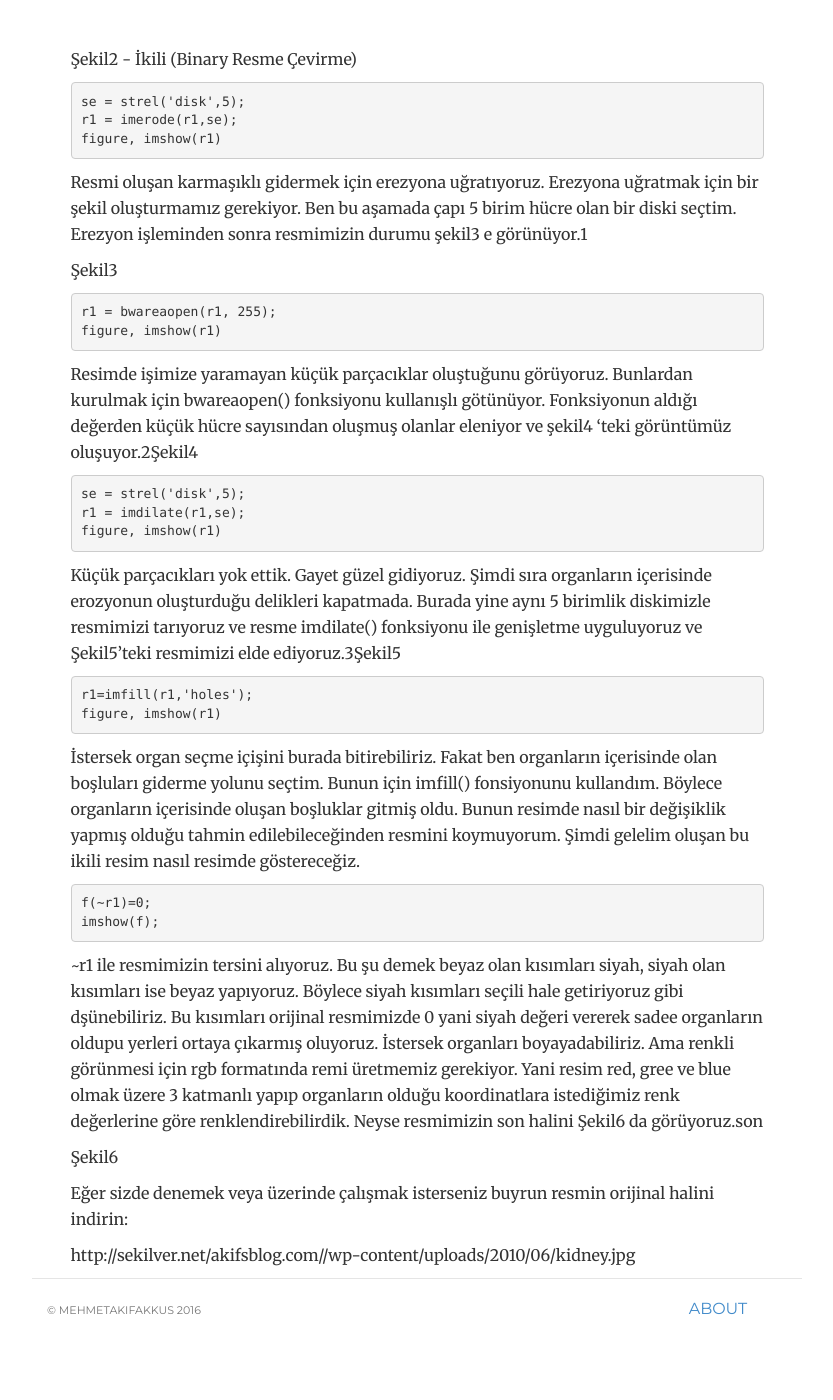
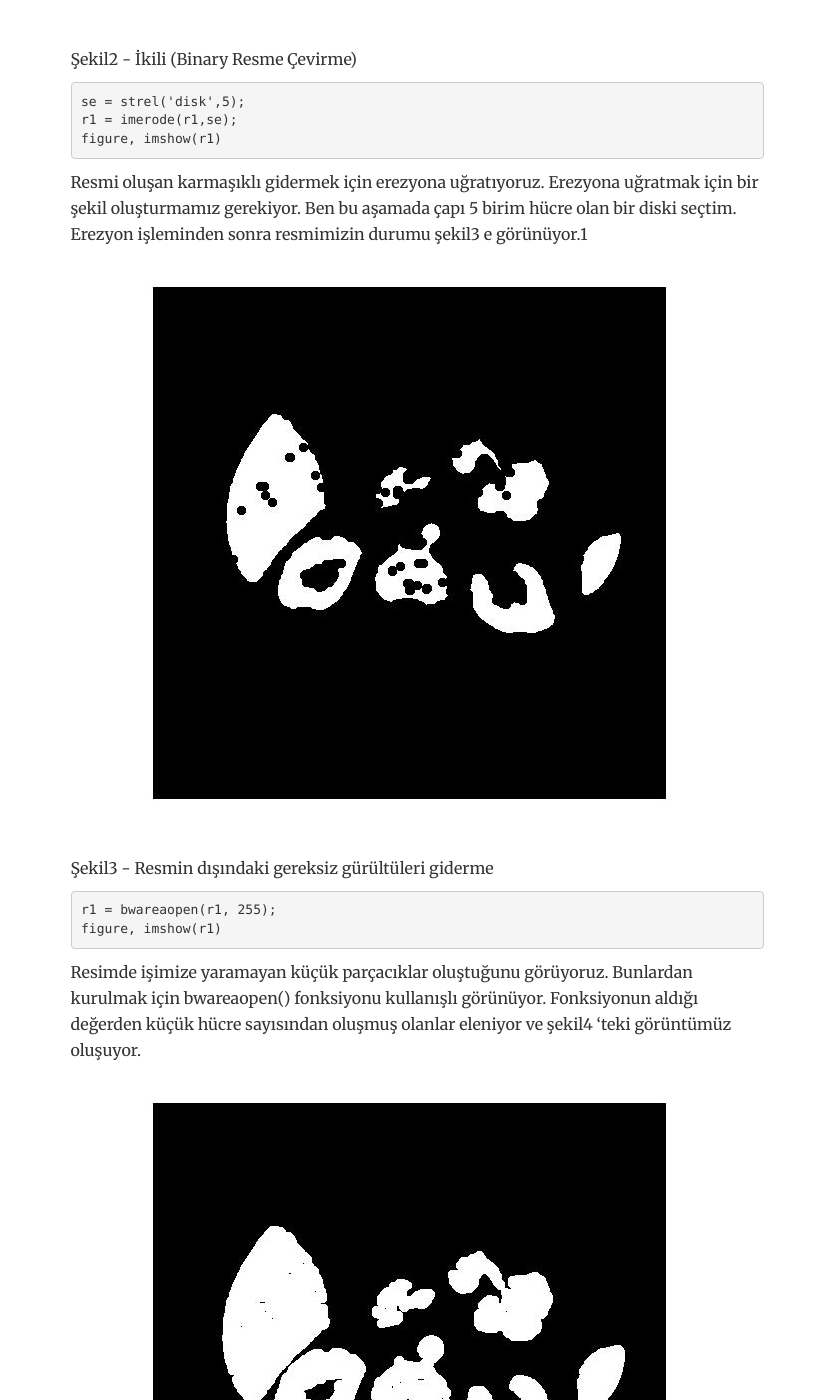
Before and after one commit to mehmetakifakkus/mehmetakifakkus.github.io, a Jekyll site: the page built from _posts/2010-06-16-morfolojik-goruntu-isleme-2-benzer-nesneleri-secme.md, in a window 1280 px wide and 1400 px high, scrolled down 1888 px. Shown: the whole window, without its empty margins (223-1056 px from the left). Built offline with Jekyll 4.4.1, drawn with Linux system fonts in a browser that asks for light colours; before the commit the page ends 3259 px from its top, so only the background shows below that; some of the changed text lies outside the part shown.

Commit message:
Update 2010-06-16-morfolojik-goruntu-isleme-2-benzer-nesneleri-secme.md

````diff
--- a/_posts/2010-06-16-morfolojik-goruntu-isleme-2-benzer-nesneleri-secme.md
+++ b/_posts/2010-06-16-morfolojik-goruntu-isleme-2-benzer-nesneleri-secme.md
@@ -24,8 +24,7 @@ figure, imshow(r1)
 ```
 Resimde aşırı beyaz alanlar olduğundan parlaklık değeri 180 den fazla olanlaı siyaha çevirdim. Daha sonra resmi ikili(binary) resim formatına çeviriyoruz. İkili resim demek bizim belirlediğimiz sınır(treshold) değerinden büyük koyuluk deerine sahip olanlara ‘1’ değerini yani beyaz, bu değerin altında olanlara da ‘0’ değerini verir buda siyah demektir. Ve resmimizi ekrana basıp ne aşamada olduğumuzu bir görelim.1-1
 
-![2-BinaryImage](https://github.com/mehmetakifakkus/mehmetakifakkus.github.io/blob/master/img/image_processing_images/morphology2/1-binary.jpg?raw=true)
-Şekil2 - İkili (Binary Resme Çevirme)
+![2-BinaryImage](https://github.com/mehmetakifakkus/mehmetakifakkus.github.io/blob/master/img/image_processing_images/morphology2/2-eliminate.jpg?raw=true)  Şekil2 - İkili (Binary Resme Çevirme)
 
 ```
 se = strel('disk',5);
@@ -35,14 +34,16 @@ figure, imshow(r1)
 
 Resmi oluşan karmaşıklı gidermek için erezyona uğratıyoruz. Erezyona uğratmak için bir şekil oluşturmamız gerekiyor. Ben bu aşamada çapı 5 birim hücre olan bir diski seçtim. Erezyon işleminden sonra resmimizin durumu şekil3 e görünüyor.1
 
-Şekil3
+![3-DenoisedImage](https://github.com/mehmetakifakkus/mehmetakifakkus.github.io/blob/master/img/image_processing_images/morphology2/3-denoise.jpg?raw=true)  Şekil3 - Resmin dışındaki gereksiz gürültüleri giderme
 
 ```
 r1 = bwareaopen(r1, 255);
 figure, imshow(r1)
 ```
 
-Resimde işimize yaramayan küçük parçacıklar oluştuğunu görüyoruz. Bunlardan kurulmak için bwareaopen() fonksiyonu kullanışlı götünüyor. Fonksiyonun aldığı değerden küçük hücre sayısından oluşmuş olanlar eleniyor ve şekil4 ‘teki görüntümüz oluşuyor.2Şekil4
+Resimde işimize yaramayan küçük parçacıklar oluştuğunu görüyoruz. Bunlardan kurulmak için bwareaopen() fonksiyonu kullanışlı görünüyor. Fonksiyonun aldığı değerden küçük hücre sayısından oluşmuş olanlar eleniyor ve şekil4 ‘teki görüntümüz oluşuyor.
+
+ ![4-FilledImage](https://github.com/mehmetakifakkus/mehmetakifakkus.github.io/blob/master/img/image_processing_images/morphology2/4-fill-in.jpg?raw=true)  Şekil4 - Boşlukların İçini doldurma
 
 ```
 se = strel('disk',5);
````
